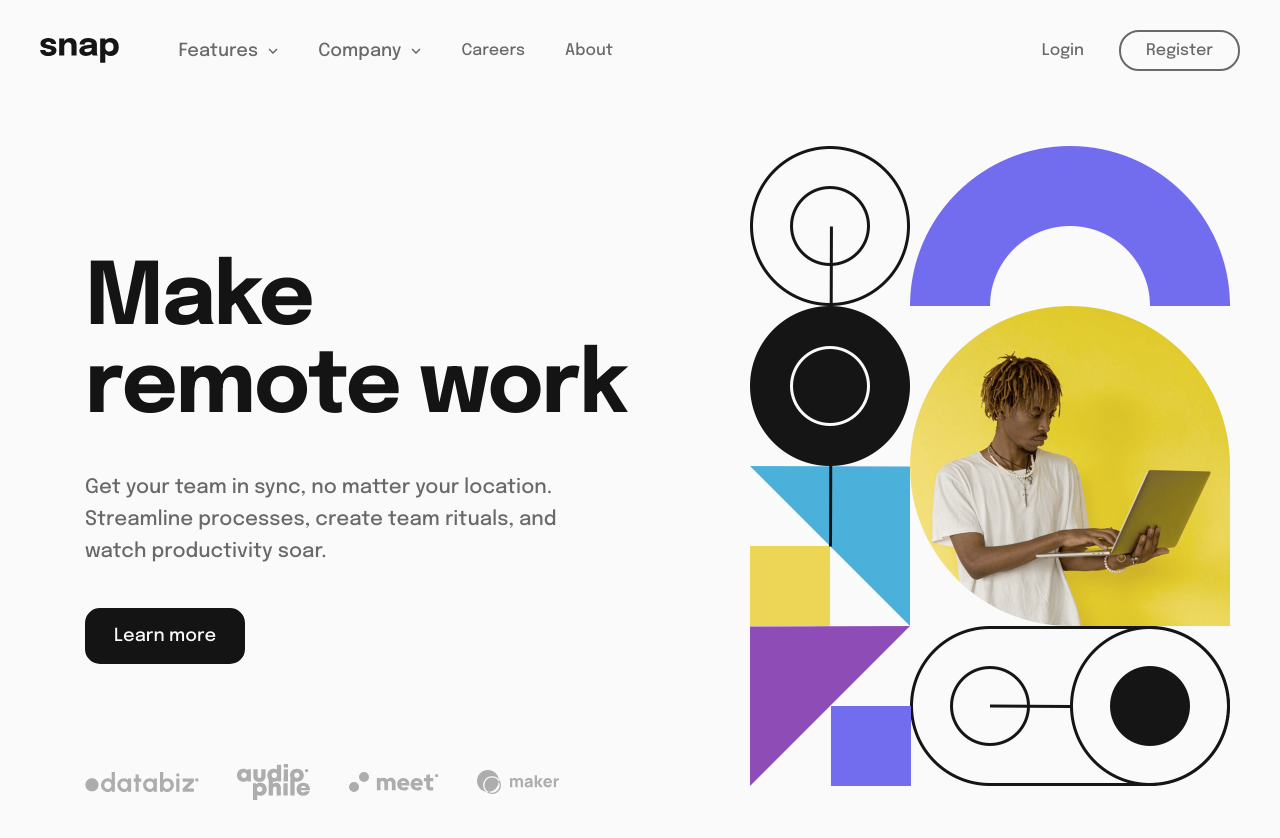
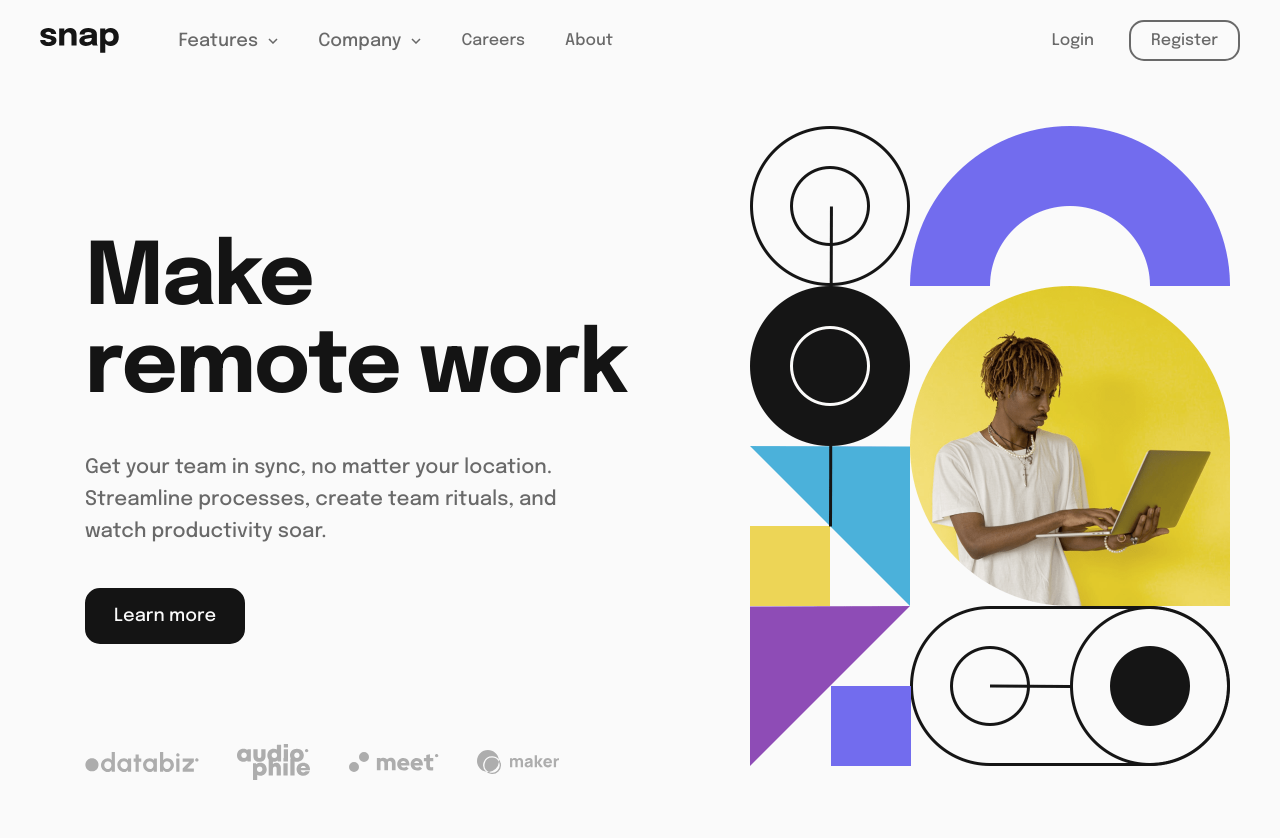
Before and after one commit to jarekTerejko/intro-section-with-dropdown-navigation, a React (Create React App) app: page / in a window 1280 px wide. Shown: the top 838 px of the page. Built offline with nearby package versions, Linux system fonts and the light colour scheme.

Commit message:
fix NavSectionLink and Navbar padding

```diff
--- a/src/components/Navbar/NavbarElements.js
+++ b/src/components/Navbar/NavbarElements.js
@@ -2,7 +2,7 @@ import { Link, NavLink } from "react-router-dom";
 import styled from "styled-components";
 
 export const NavbarWrapper = styled.nav`
-  padding: 3rem 4rem;
+  padding: 2rem 4rem;
   display: flex;
   align-items: center;
   margin: 0 auto;
@@ -79,8 +79,8 @@ export const NavSectionLink = styled(NavLink)`
   font-size: 1.6rem;
   transition: var(--transition);
   border: ${(props) => (props.$border ? "2px solid var(--color-gray)" : "")};
-  border-radius: ${(props) => (props.$border ? "2rem" : "")};
-  padding: ${(props) => (props.$border ? "1rem 2.5rem" : "")};
+  border-radius: ${(props) => (props.$border ? "1.5rem" : "")};
+  padding: ${(props) => (props.$border ? "1rem 2rem" : "")};
 
   &:hover {
     color: var(--color-dark);
```
